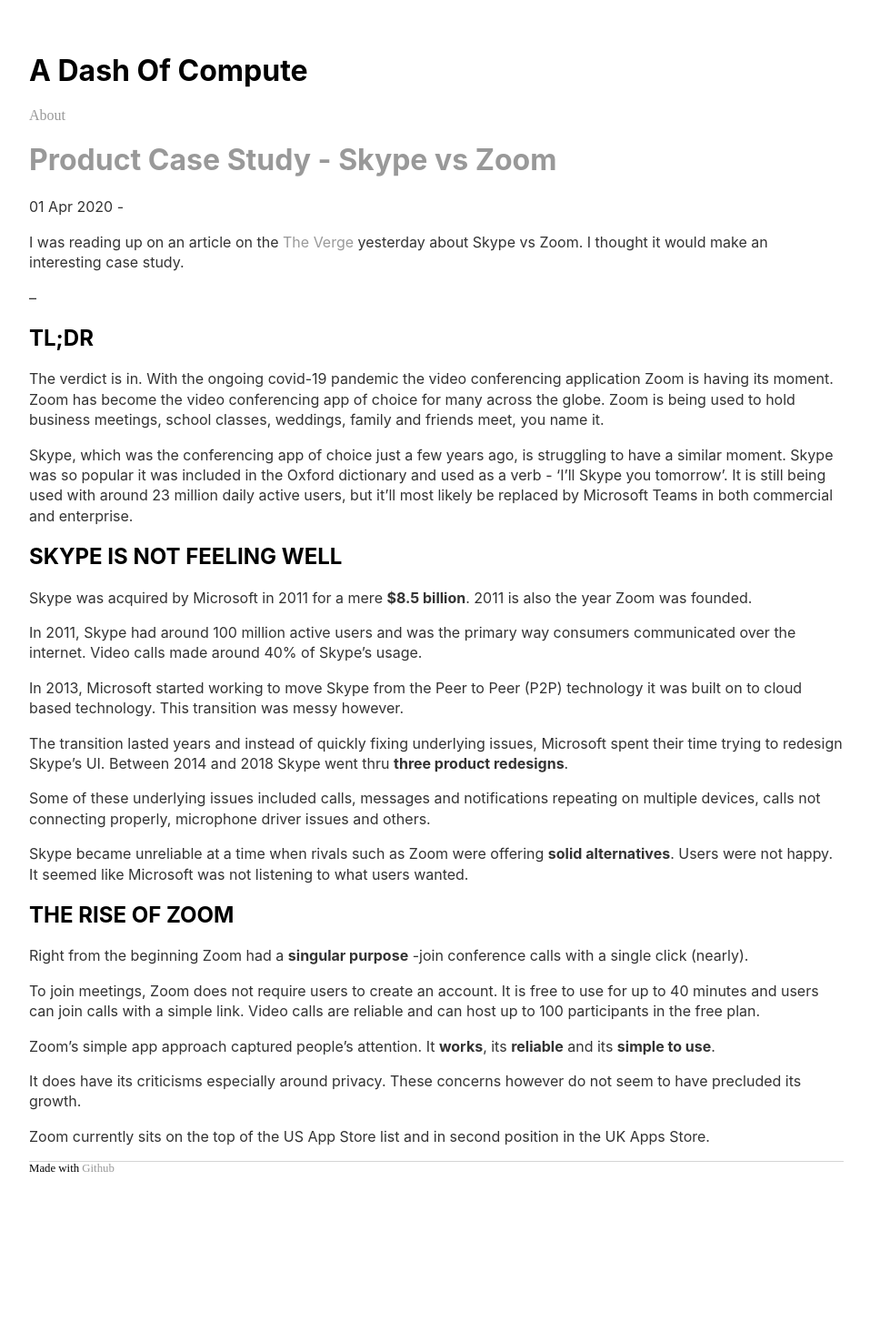
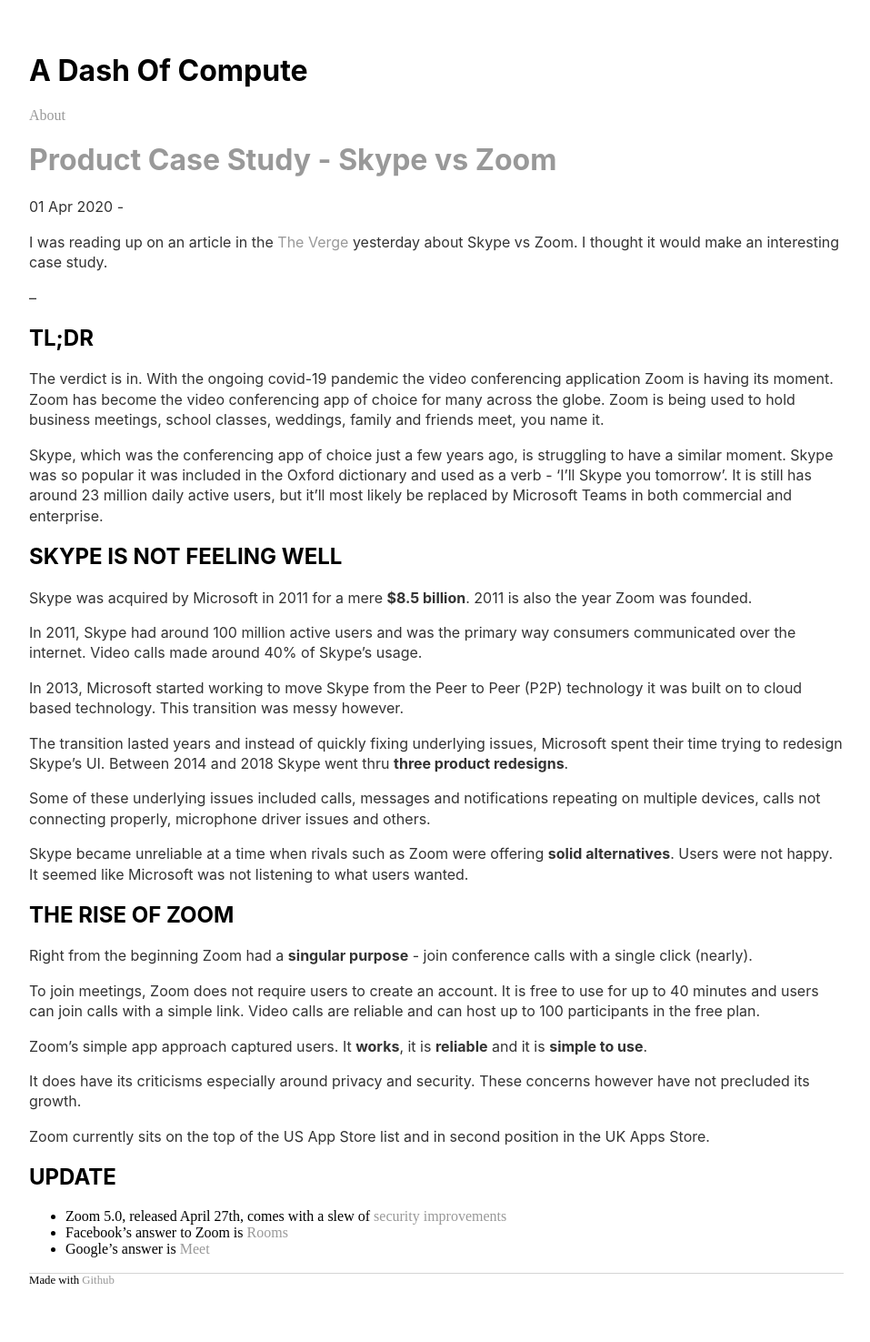
Before and after one commit to sautee/sautee.github.io, a Jekyll site: the page built from _posts/2020-04-01-skypezoom.md, in a window 1280 px wide. Shown: the whole page at 91% size, without its empty margins (160-1117 px from the left). Built offline with Jekyll 4.4.1, drawn with Linux system fonts in a browser that asks for light colours; nearby versions of some CDN libraries; library files that are not in the unit come from our copies; before the commit the page ends 1352 px from its top, so only the background shows below that.

Commit message:
Update 2020-04-01-skypezoom.md

```diff
--- a/_posts/2020-04-01-skypezoom.md
+++ b/_posts/2020-04-01-skypezoom.md
@@ -4,7 +4,7 @@
 date: 2020-04-01
 ---
 
-I was reading up on an article on the [The Verge](https://www.theverge.com/2020/3/31/21200844/microsoft-skype-zoom-houseparty-coronavirus-pandemic-usage-growth-competition) yesterday about Skype vs Zoom. I thought it would make an interesting case study.
+I was reading up on an article in the [The Verge](https://www.theverge.com/2020/3/31/21200844/microsoft-skype-zoom-houseparty-coronavirus-pandemic-usage-growth-competition) yesterday about Skype vs Zoom. I thought it would make an interesting case study.
 
 --
 
@@ -12,7 +12,7 @@
 
 The verdict is in. With the ongoing covid-19 pandemic the video conferencing application Zoom is having its moment. Zoom has become the video conferencing app of choice for many across the globe. Zoom is being used to hold business meetings, school classes, weddings, family and friends meet, you name it.
 
-Skype, which was the conferencing app of choice just a few years ago, is struggling to have a similar moment. Skype was so popular it was included  in the Oxford dictionary and used as a verb - 'I'll Skype you tomorrow'. It is still being used with around 23 million daily active users, but it'll most likely be replaced by Microsoft Teams in both commercial and enterprise.
+Skype, which was the conferencing app of choice just a few years ago, is struggling to have a similar moment. Skype was so popular it was included in the Oxford dictionary and used as a verb - 'I'll Skype you tomorrow'. It is still has around 23 million daily active users, but it'll most likely be replaced by Microsoft Teams in both commercial and enterprise.
 
 ## SKYPE IS NOT FEELING WELL
 
@@ -30,12 +30,17 @@
 
 ## THE RISE OF ZOOM
 
-Right from the beginning Zoom had a **singular purpose** -join conference calls with a single click (nearly).
+Right from the beginning Zoom had a **singular purpose** - join conference calls with a single click (nearly).
 
 To join meetings, Zoom does not require users to create an account. It is free to use for up to 40 minutes and users can join calls with a simple link. Video calls are reliable and can host up to 100 participants in the free plan.
 
-Zoom's simple app approach captured people's attention. It **works**, its **reliable** and its **simple to use**.
+Zoom's simple app approach captured users. It **works**, it is **reliable** and it is **simple to use**.
 
-It does have its criticisms especially around privacy. These concerns however do not seem to have precluded its growth.
+It does have its criticisms especially around privacy and security. These concerns however have not precluded its growth.
 
 Zoom currently sits on the top of the US App Store list and in second position in the UK Apps Store.
+
+## UPDATE
+- Zoom 5.0, released April 27th, comes with a slew of [security improvements](https://blog.zoom.us/wordpress/2020/04/27/its-here-5-things-to-know-about-zoom-5-0/)
+- Facebook's answer to Zoom is [Rooms](https://www.google.com/amp/s/www.theverge.com/platform/amp/2020/4/24/21233468/facebook-messenger-rooms-live-instagram-live-igtv-video-chat)
+- Google's answer is [Meet](https://landing.google.com/googlemeet/)
```
